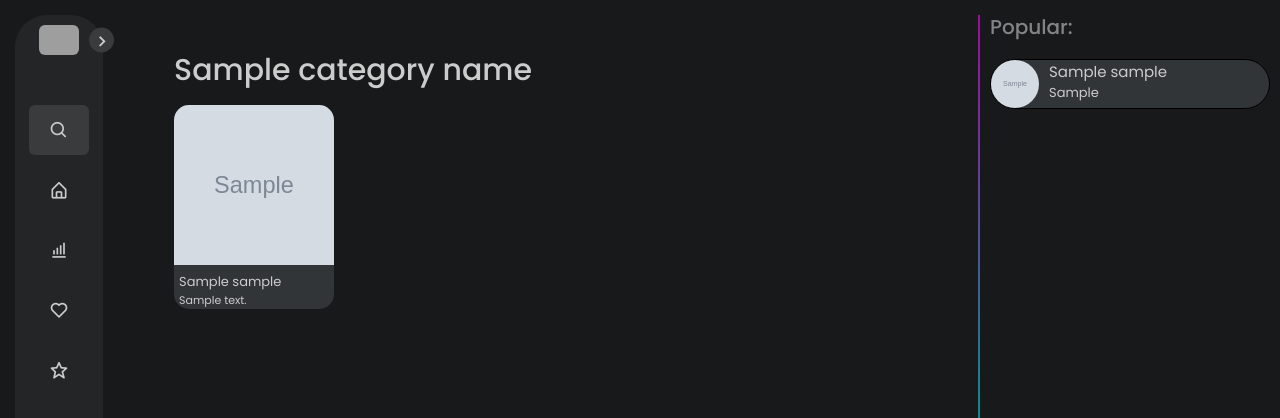
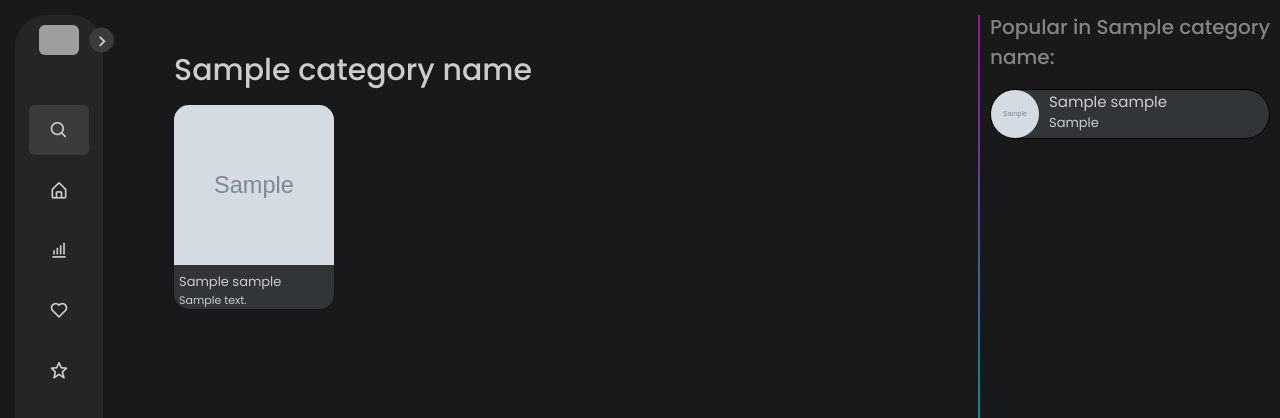
Before and after one commit to vecz-akos/SZFM-big-project, a Django app: template src/rate/templates/rate/category.html in a window 1280 px wide. Shown: the top 418 px of the page. Run offline with Django 4.2, Linux system fonts and the light colour scheme; tables that the repository leaves empty hold one stand-in row (values such as "Sample post"); the template is opened without the code that fills it: values that come from a table or form of the project are taken from there, most other values are stand-ins (such as "Sample title", 1, 10 or a date in 2020); grey boxes marked "Sample" are stand-in pictures; grey boxes are pictures that could not be loaded.

Commit message:
category.html - popular bar fill with samples

```diff
--- a/src/rate/templates/rate/category.html
+++ b/src/rate/templates/rate/category.html
@@ -121,8 +121,7 @@
             </div>
             <div class="myhr"></div>
             <div class="right-bar">
-                <div class="popular-text">Popular:</div>
-                <div class="right-cards">
+                <div class="popular-text">Popular in {{ category_name }}:</div>
                 <div class="right-cards">
                     {% if samples %}
                         {% for sample in samples %}
```
Lines whose indentation alone changed are shown as unchanged.
